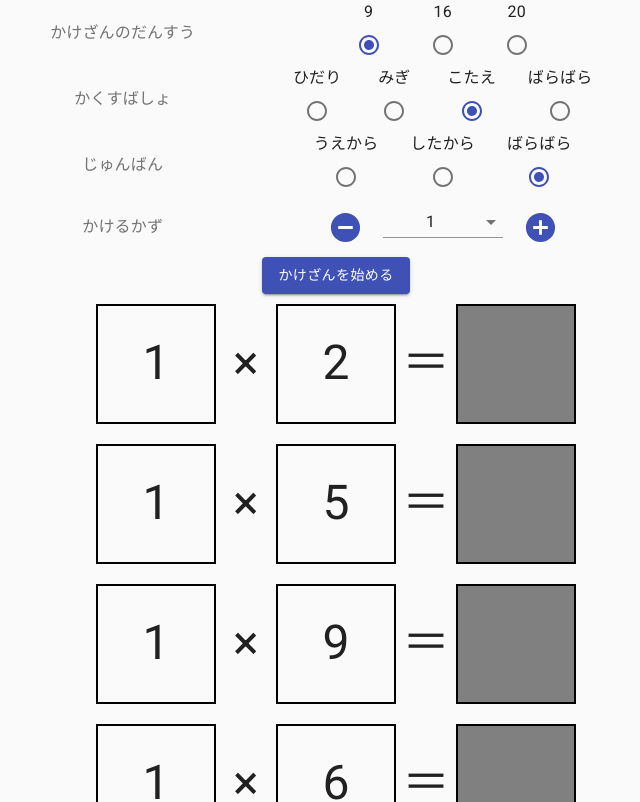
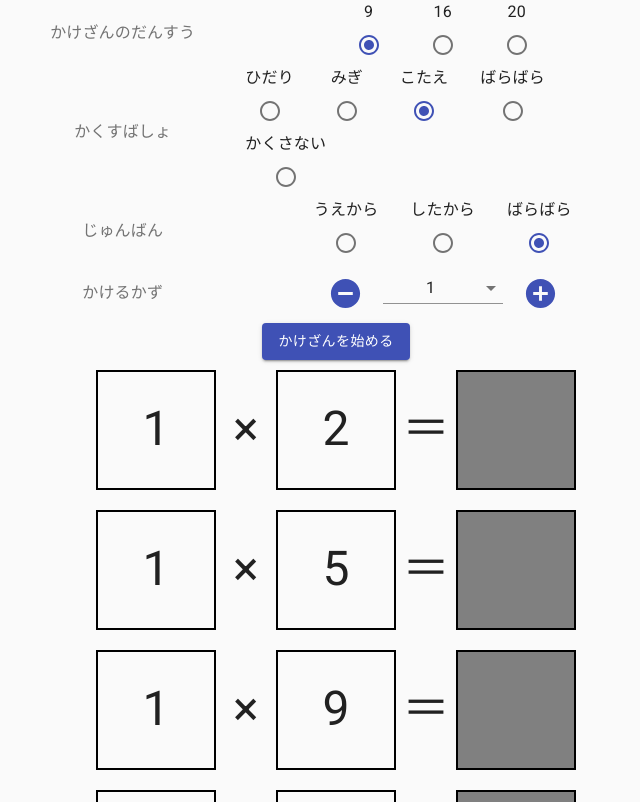
Before and after one commit to masayuki14/kukupad, a React (Create React App) app: page / in a window 1280 px wide. Shown: the top 802 px of the page, without its empty margins (304-944 px from the left). Built offline with nearby package versions, Linux system fonts and the light colour scheme.

Commit message:
ラジオボタンにかくさないを追加

```diff
--- a/src/components/Masks.tsx
+++ b/src/components/Masks.tsx
@@ -55,6 +55,12 @@ function Masks({ mask = MaskType.Outcome, onChange = () => {} }: PropTypes) {
                 label="ばらばら"
                 labelPlacement="top"
               />
+              <FormControlLabel
+                value={MaskType.None}
+                control={<Radio color="primary" onChange={handleChange} />}
+                label="かくさない"
+                labelPlacement="top"
+              />
             </RadioGroup>
           </FormControl>
         </Grid>
```
